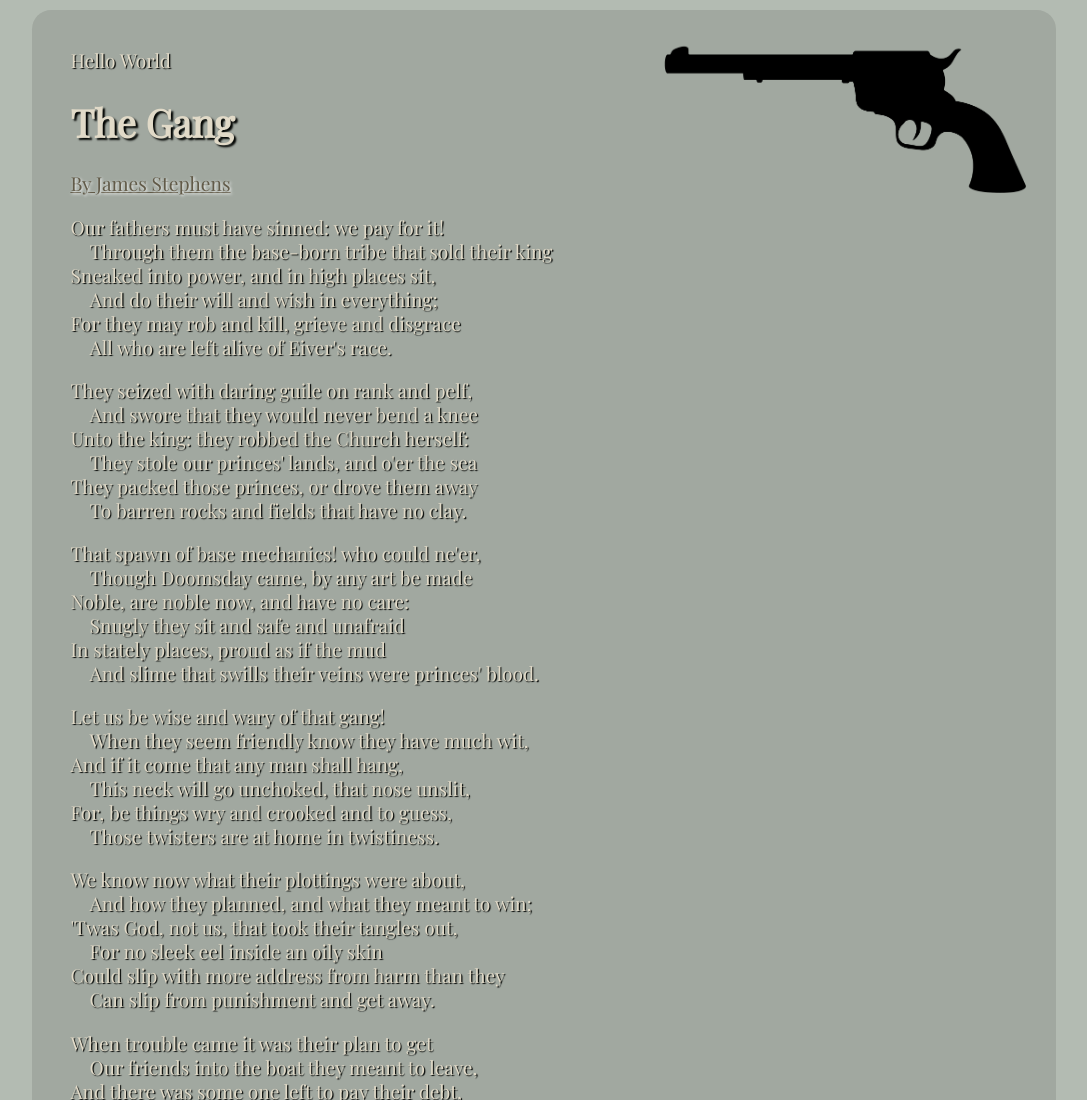
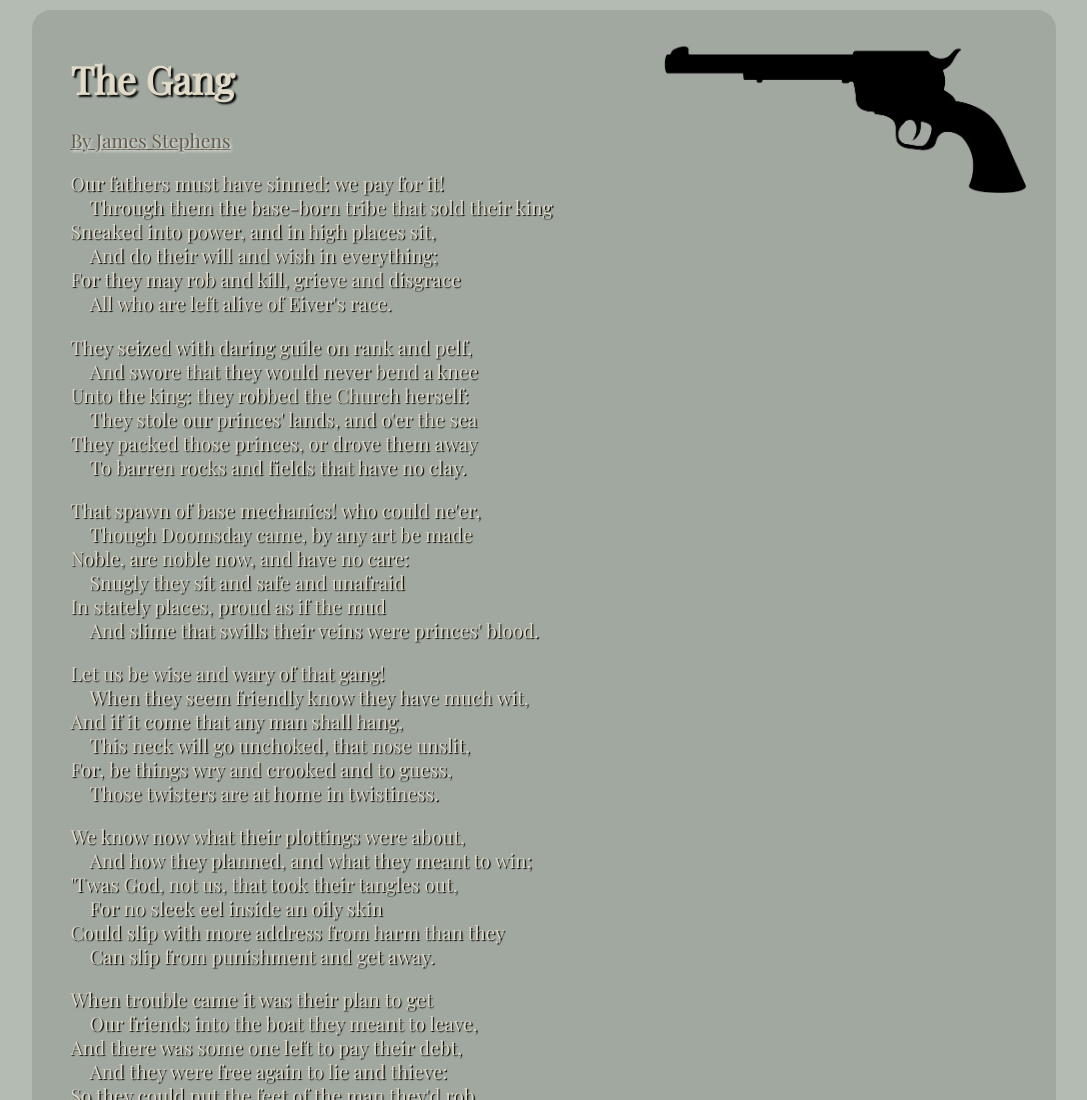
Before and after one commit to RVCC-IDMX/poem-site-DavidTeju, an Eleventy site: page src/index.html in a window 1280 px wide. Shown: the top 1100 px of the page, without its empty margins (96-1183 px from the left). Built offline with nearby package versions, Linux system fonts and the light colour scheme; Eleventy itself is replaced by a stand-in of ours; files that its build step writes are made by us from their sources.

Commit message:
fixed wrong inline-style

```diff
--- a/src/index.html
+++ b/src/index.html
@@ -15,7 +15,7 @@
 		<link rel="stylesheet" href="css/main.css" >
 	</head>
 	<body>
-		<p style="display: hidden;">Hello World</p>
+		<p style="display: none;">Hello World</p>
 		<h1>The Gang</h1>
 		<a href="https://www.public-domain-poetry.com/james-stephens"
 			>By James Stephens</a
```
